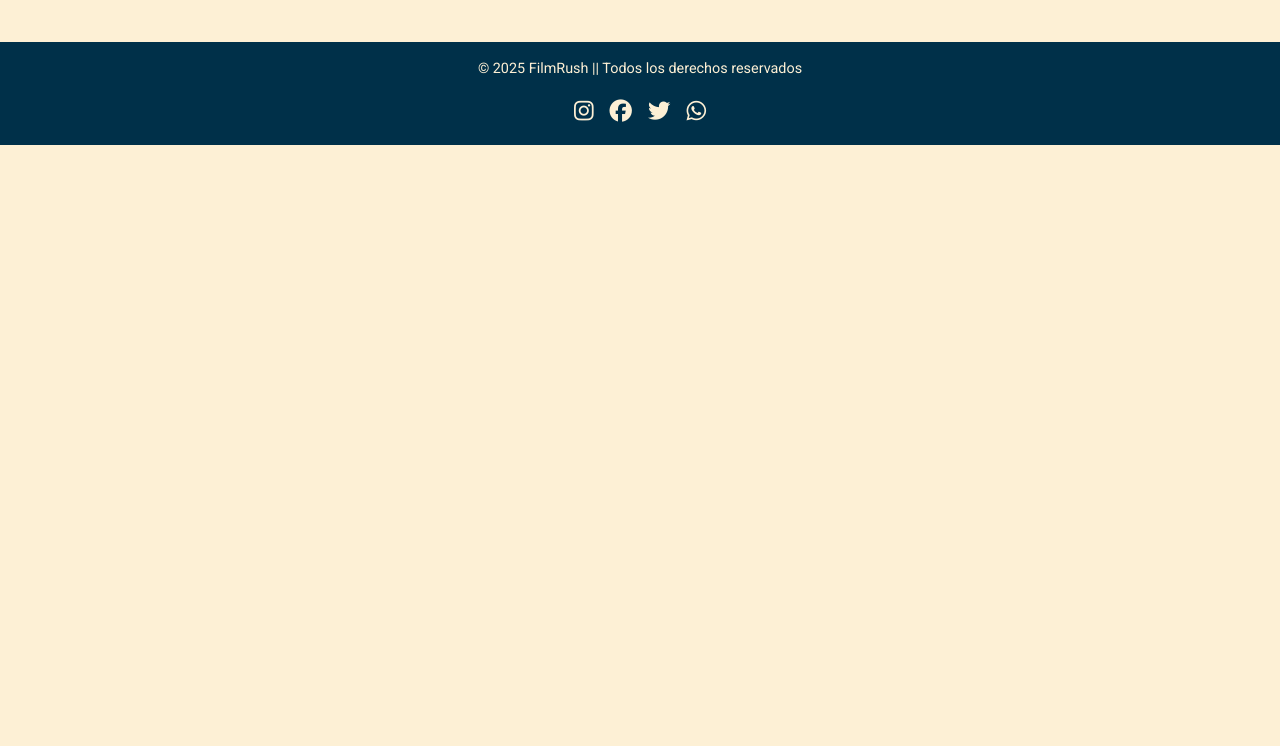
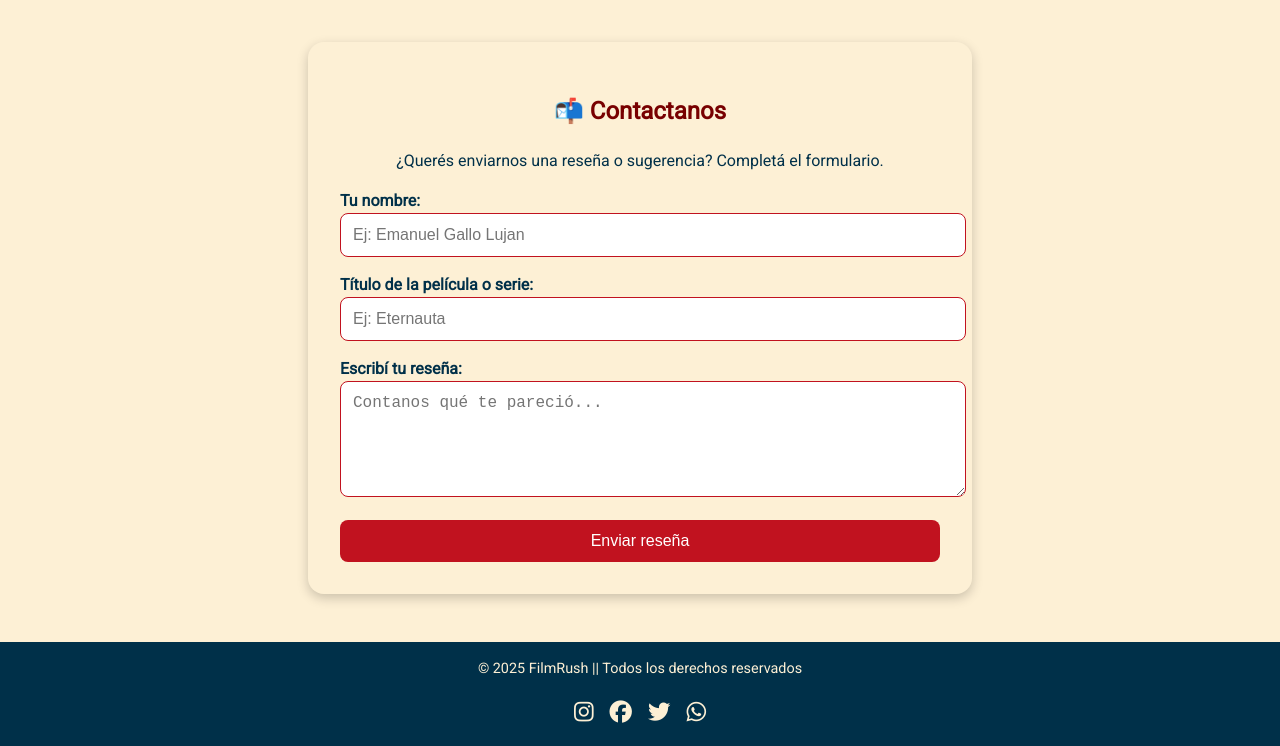
Before and after one commit to emanuelcabral8/examen-fullstack, an Astro site: page / in a window 1280 px wide. Shown: the part 892-1638 px from the top of the page. Before the commit the page ends 1037 px from the top, so only its background shows below. Built offline with nearby package versions, Linux system fonts and the light colour scheme; Astro itself is replaced by a stand-in of ours.

Commit message:
Third commit: Contact form section added to index page

```diff
--- a/src/pages/index.astro
+++ b/src/pages/index.astro
@@ -51,6 +51,32 @@ import Layout from '../layouts/layout.astro';
       <img src="/images/carteleraImages/cartelera10.jpg" alt="Película en cartelera 10" />
     </a>
   </div>
+
+<section style="margin-top: 3rem;" class="form-container">
+  <h2 style="text-align: center; color: #780000;">📬 Contactanos</h2>
+  <p style="text-align: center; color: #003049;">¿Querés enviarnos una reseña o sugerencia? Completá el formulario.</p>
+
+  <form action="https://formspree.io/f/xeoqebdy" method="POST" class="contact-form">
+    <label>
+      Tu nombre:
+      <input type="text" name="name" placeholder="Ej: Emanuel Gallo Lujan" required />
+    </label>
+
+    <label>
+      Título de la película o serie:
+      <input type="text" name="title" placeholder="Ej: Eternauta" required />
+    </label>
+
+    <label>
+      Escribí tu reseña:
+      <textarea name="message" rows="5" placeholder="Contanos qué te pareció..." required></textarea>
+    </label>
+
+    <button type="submit">Enviar reseña</button>
+  </form>
+</section>
+
+
 </section>
 
   <style>
@@ -88,8 +114,6 @@ import Layout from '../layouts/layout.astro';
   display: block;
 }
 
-
-
     #series-section {
       display: grid;
       grid-template-columns: repeat(auto-fit, minmax(180px, 1fr));
@@ -105,6 +129,60 @@ import Layout from '../layouts/layout.astro';
       text-align: center;
       padding: 0.5rem;
     }
+
+    .form-container {
+  background-color: #FDF0D5;
+  padding: 2rem;
+  max-width: 600px;
+  margin: auto;
+  border-radius: 1rem;
+  box-shadow: 0 4px 12px rgba(0, 0, 0, 0.2);
+}
+
+.contact-form {
+  display: flex;
+  flex-direction: column;
+  gap: 1rem;
+  margin-top: 1rem;
+}
+
+.contact-form label {
+  font-weight: bold;
+  color: #003049;
+}
+
+.contact-form input,
+.contact-form textarea {
+  width: 100%;
+  padding: 0.75rem;
+  border: 1px solid #C1121F;
+  border-radius: 8px;
+  font-size: 1rem;
+  background-color: #fff;
+}
+
+.contact-form input:focus,
+.contact-form textarea:focus {
+  outline: none;
+  border-color: #669BBC;
+  box-shadow: 0 0 5px rgba(102, 155, 188, 0.5);
+}
+
+.contact-form button {
+  background-color: #C1121F;
+  color: #fff;
+  padding: 0.75rem;
+  border: none;
+  border-radius: 8px;
+  font-size: 1rem;
+  cursor: pointer;
+  transition: background-color 0.2s ease;
+}
+
+.contact-form button:hover {
+  background-color: #780000;
+}
+
   </style>
 
   <script>
```
Also changed, not shown: pnpm-lock.yaml.
